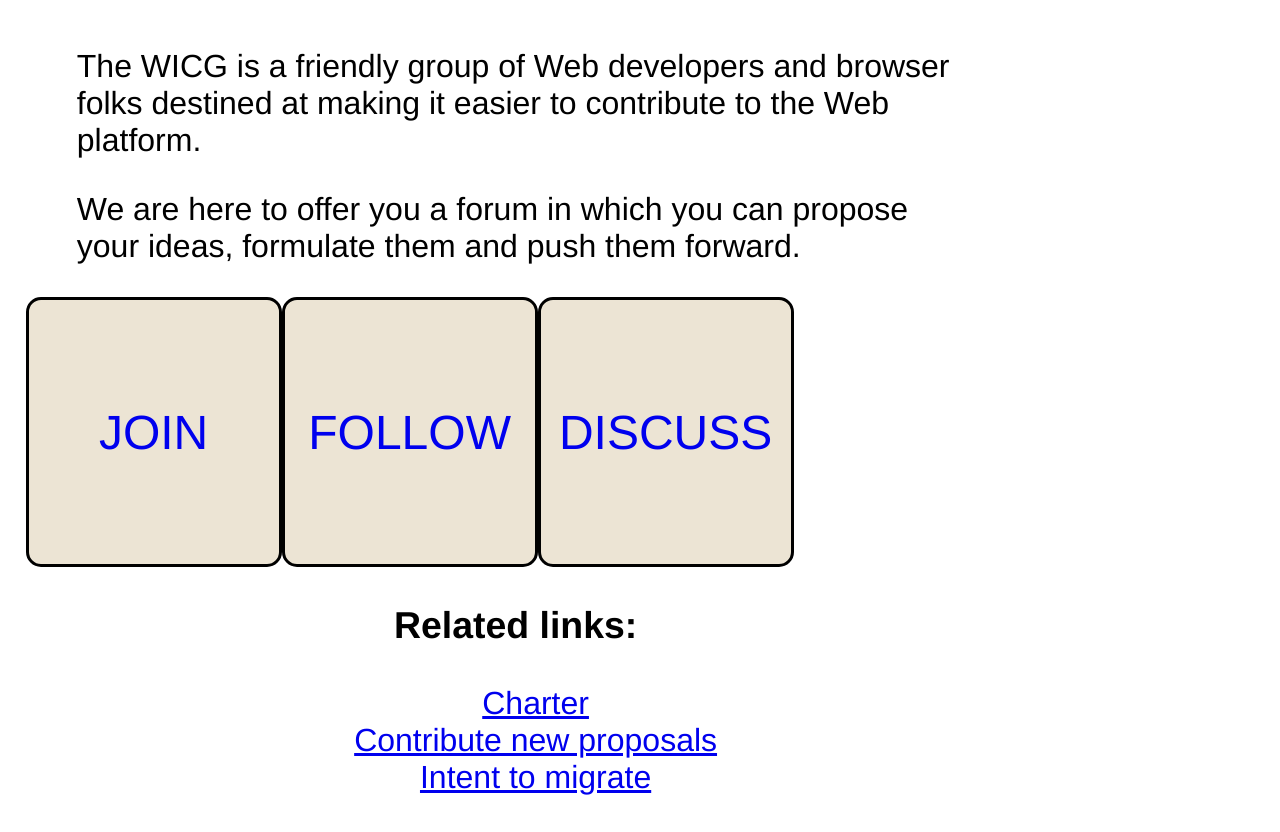
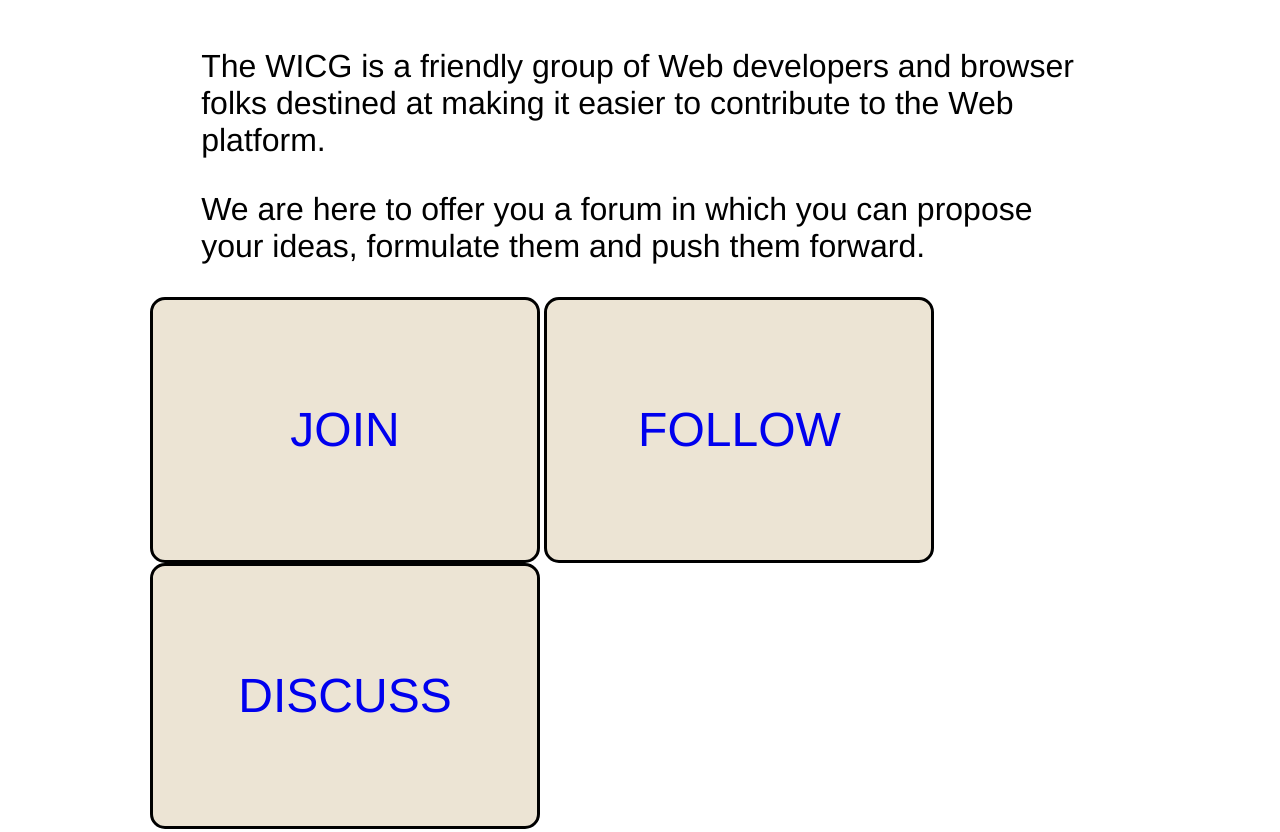
Before and after one commit to WICG/wicg.io, a plain HTML site: page index.html in a window 1280 px wide. Shown: the top 832 px of the page. Drawn offline with Linux system fonts and the light colour scheme.

Commit message:
Slightly less ugly

```diff
--- a/index.html
+++ b/index.html
@@ -8,8 +8,8 @@
                 max-width: calc(980em / 16);
                 margin: auto;
                 margin-top: 3em;
-                margin-left: 2vw;
-                margin-right: 2vw;
+                padding-left: 2vw;
+                padding-right: 2vw;
                 font-family: Helvetica, Arial, sans-serif;
             }
             .header_img {
@@ -26,15 +26,14 @@
                 margin: auto;
             }
             .action {
-                width: 33.33vw;
-                height: 33vh;
-                max-width: 250px;
-                max-height: calc(400em / 16);
+                width: 30vw;
+                height: 260px;
                 background-color: #ECE4D4;
                 border-radius: 15px;
                 text-align: center;
                 vertical-align: middle;
-                display: table-cell;
+                display: inline-block;
+                line-height: 260px;
                 font-size: 3em;
                 border: solid 3px black;
             }
```
